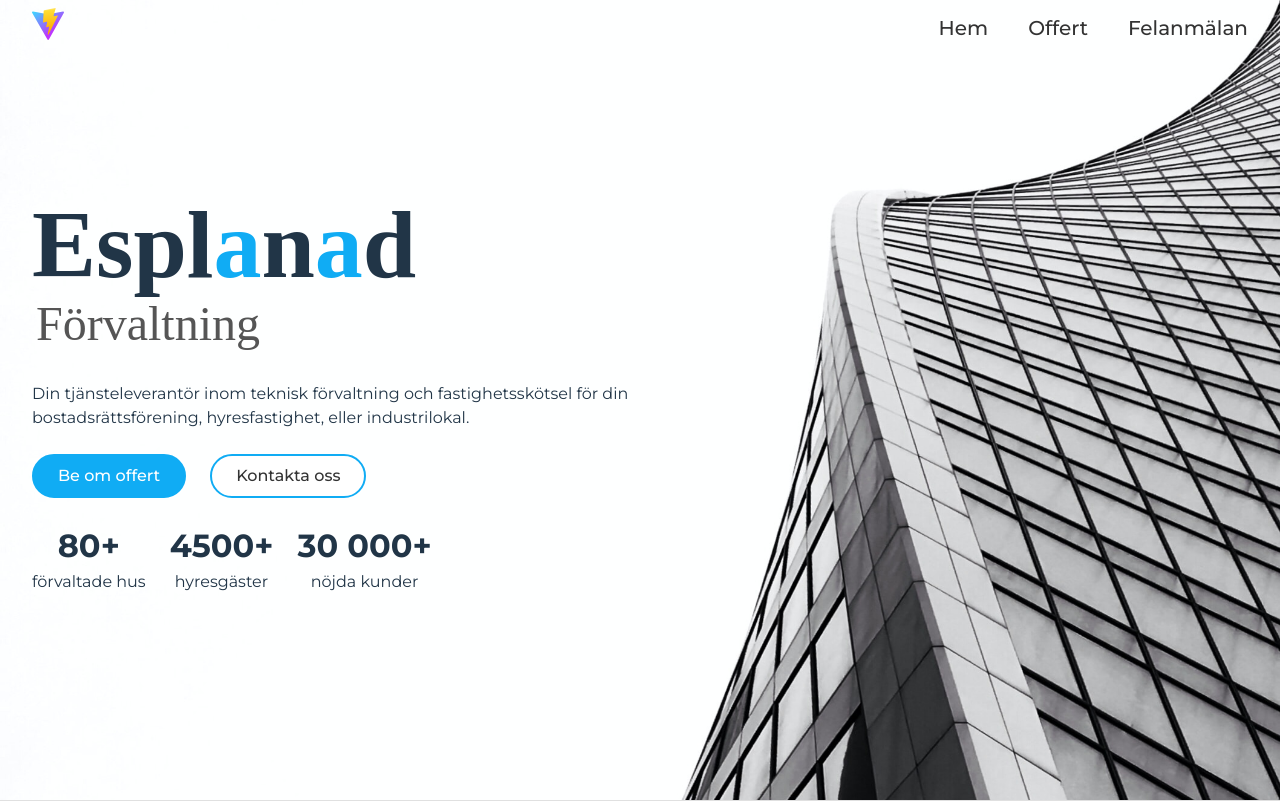
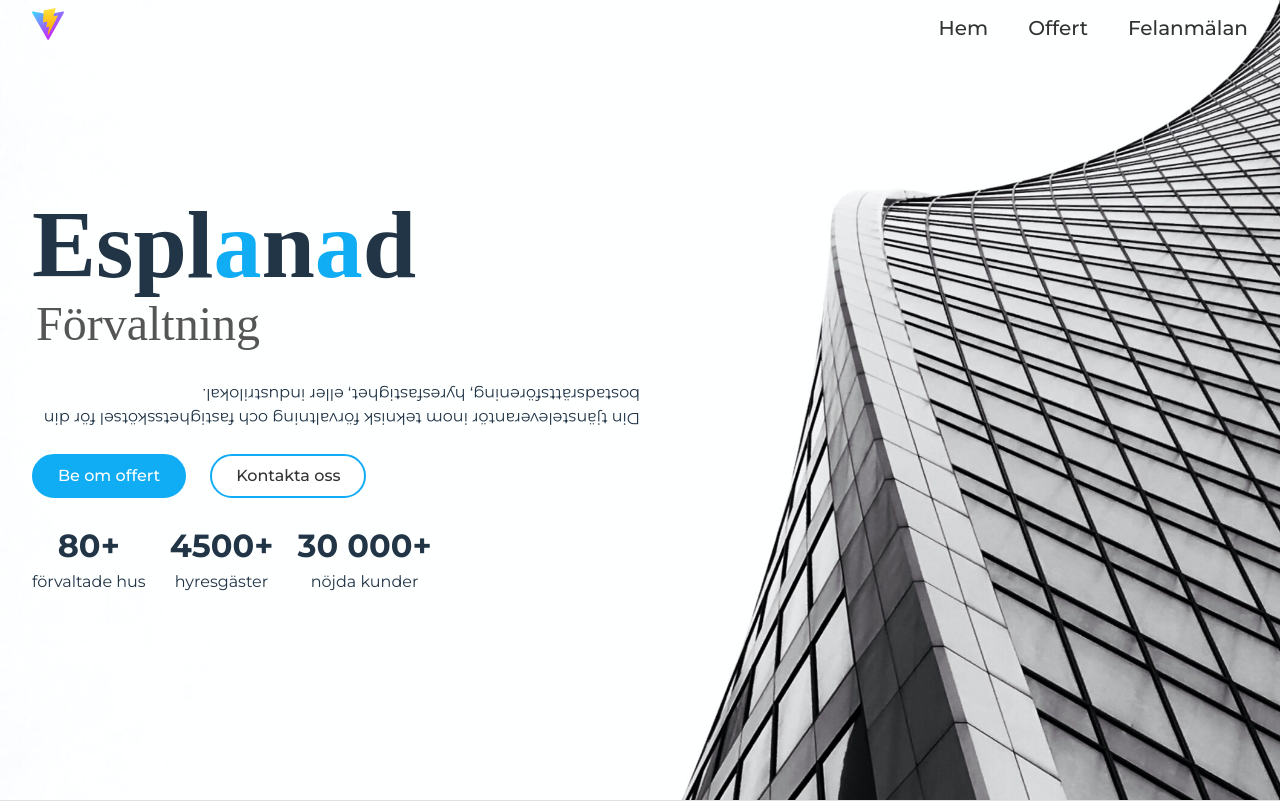
Before and after one commit to FredrikRidderfalk/esplanad-website-vite, a React (Vite) app: page / in a window 1280 px wide. Shown: the top 802 px of the page. Built offline with nearby package versions, Linux system fonts and the light colour scheme; a web font is replaced by a local one.

Commit message:
feat: setup gsap & ScrollTrigger

```diff
--- a/src/pages/Home.tsx
+++ b/src/pages/Home.tsx
@@ -1,8 +1,17 @@
 import React from "react";
+import { useRef, useEffect } from "react";
 import "./Home.css";
+import { gsap } from "gsap";
+import { ScrollTrigger } from "gsap/ScrollTrigger";
+gsap.registerPlugin(ScrollTrigger);
 
 function Home() {
   const [charCount, setCharCount] = React.useState(0);
+
+  const elRef = useRef(null);
+  useEffect(() => {
+    gsap.fromTo(elRef.current, { rotation: 0 }, { rotation: 180, duration: 3 });
+  }, []);
 
   // const counters = document.querySelectorAll(".count");
   // const speed = 200;
@@ -32,7 +41,7 @@ function Home() {
               Espl<span>a</span>n<span>a</span>d
             </h1>
             <span className="subtitle">Förvaltning</span>
-            <p>
+            <p ref={elRef}>
               Din tjänsteleverantör inom teknisk förvaltning och
               fastighetsskötsel för din bostadsrättsförening, hyresfastighet,
               eller industrilokal.
```
